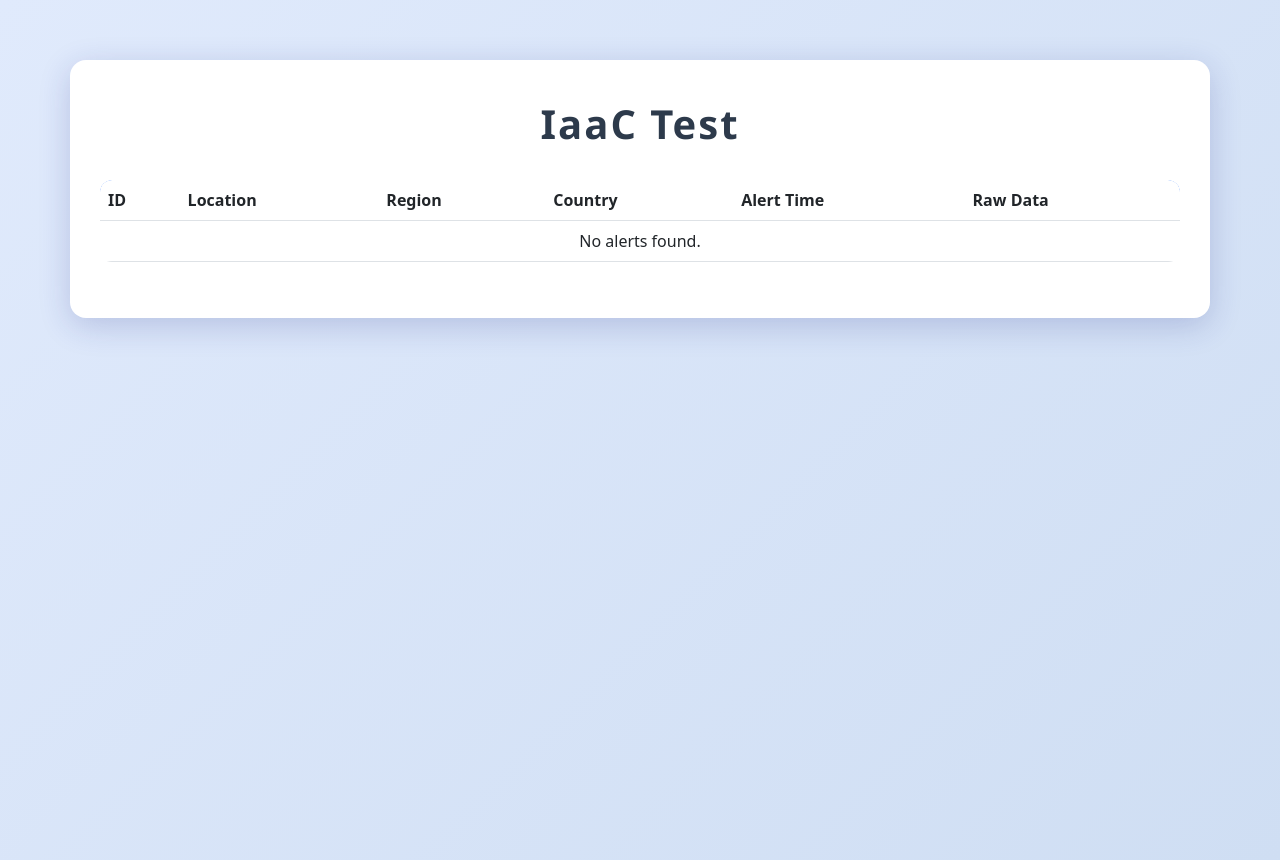
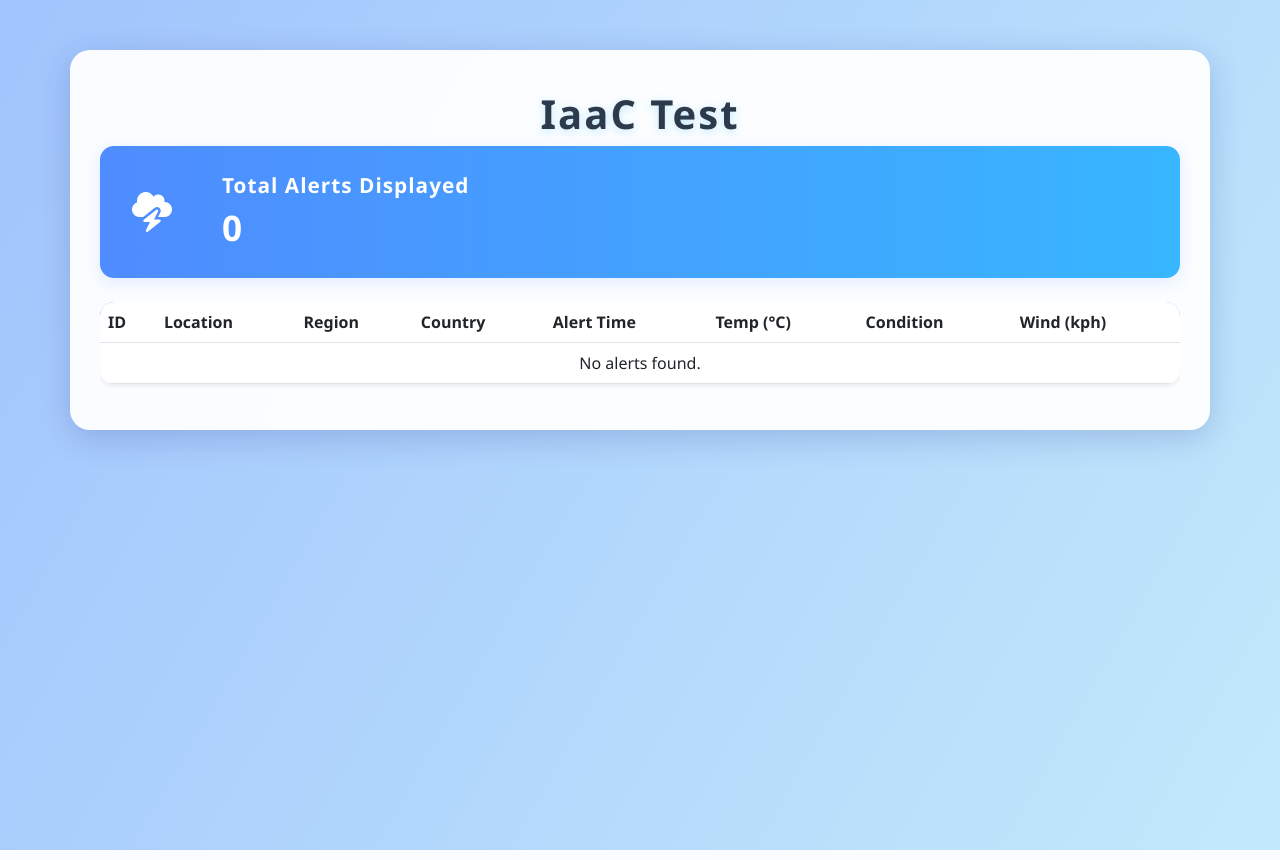
Before and after one commit to AbdulRauf-Sidd/reciever-terramform, a Flask app: page /alerts in a window 1280 px wide. Run offline with Flask 3, Linux system fonts and the light colour scheme.

Commit message:
updated page

```diff
--- a/templates/alerts.html
+++ b/templates/alerts.html
@@ -5,46 +5,91 @@
     <meta name="viewport" content="width=device-width, initial-scale=1.0">
     <title>IaaC Test - Latest Alerts</title>
     <link href="https://cdn.jsdelivr.net/npm/bootstrap@5.3.0/dist/css/bootstrap.min.css" rel="stylesheet">
+    <link rel="stylesheet" href="https://cdnjs.cloudflare.com/ajax/libs/font-awesome/6.4.0/css/all.min.css">
     <style>
         body {
-            background: linear-gradient(135deg, #e0eafc, #cfdef3);
+            background: linear-gradient(120deg, #a1c4fd 0%, #c2e9fb 100%);
             min-height: 100vh;
+            font-family: 'Segoe UI', 'Roboto', Arial, sans-serif;
         }
         .container {
-            margin-top: 60px;
-            background: #fff;
-            border-radius: 16px;
+            margin-top: 50px;
+            margin-bottom: 50px;
+            background: rgba(255,255,255,0.95);
+            border-radius: 20px;
             box-shadow: 0 8px 32px 0 rgba(31, 38, 135, 0.2);
-            padding: 40px 30px;
+            padding: 40px 30px 30px 30px;
         }
         h1 {
-            font-family: 'Segoe UI', sans-serif;
+            font-weight: 800;
+            color: #2d3a4b;
+            margin-bottom: 18px;
+            letter-spacing: 2px;
+            text-shadow: 0 2px 8px #c2e9fb;
+        }
+        .summary-card {
+            background: linear-gradient(90deg, #4f8cff 0%, #38b6ff 100%);
+            color: #fff;
+            border-radius: 14px;
+            box-shadow: 0 4px 16px 0 rgba(79,140,255,0.15);
+            padding: 24px 32px;
+            margin-bottom: 32px;
+            display: flex;
+            align-items: center;
+            gap: 32px;
+        }
+        .summary-card i {
+            font-size: 2.5rem;
+            margin-right: 18px;
+        }
+        .summary-card .summary-title {
+            font-size: 1.3rem;
+            font-weight: 600;
+            letter-spacing: 1px;
+        }
+        .summary-card .summary-value {
+            font-size: 2.2rem;
             font-weight: 700;
-            color: #2d3a4b;
-            margin-bottom: 32px;
-            letter-spacing: 2px;
         }
         table {
-            border-radius: 12px;
+            border-radius: 14px;
             overflow: hidden;
         }
         thead {
-            background: #4f8cff;
+            background: linear-gradient(90deg, #4f8cff 0%, #38b6ff 100%);
             color: #fff;
         }
         tbody tr:nth-child(even) {
             background: #f2f6fc;
         }
         .table-responsive {
-            border-radius: 12px;
+            border-radius: 14px;
+        }
+        .weather-icon {
+            font-size: 1.5rem;
+            color: #4f8cff;
+        }
+        .fade-in {
+            animation: fadeIn 1.2s;
+        }
+        @keyframes fadeIn {
+            from { opacity: 0; transform: translateY(30px); }
+            to { opacity: 1; transform: translateY(0); }
         }
     </style>
 </head>
 <body>
-    <div class="container">
-        <h1 class="text-center">IaaC Test</h1>
+    <div class="container fade-in">
+        <h1 class="text-center mb-2">IaaC Test</h1>
+        <div class="summary-card mb-4">
+            <i class="fa-solid fa-cloud-bolt"></i>
+            <div>
+                <div class="summary-title">Total Alerts Displayed</div>
+                <div class="summary-value">{{ alerts|length }}</div>
+            </div>
+        </div>
         <div class="table-responsive">
-            <table class="table table-hover align-middle">
+            <table class="table table-hover align-middle shadow-sm">
                 <thead>
                     <tr>
                         <th>ID</th>
@@ -52,22 +97,26 @@
                         <th>Region</th>
                         <th>Country</th>
                         <th>Alert Time</th>
-                        <th>Raw Data</th>
+                        <th>Temp (°C)</th>
+                        <th>Condition</th>
+                        <th>Wind (kph)</th>
                     </tr>
                 </thead>
                 <tbody>
                     {% for alert in alerts %}
                     <tr>
                         <td>{{ alert.id }}</td>
-                        <td>{{ alert.location_name }}</td>
+                        <td><i class="fa-solid fa-location-dot weather-icon"></i> {{ alert.location_name }}</td>
                         <td>{{ alert.region }}</td>
                         <td>{{ alert.country }}</td>
                         <td>{{ alert.alert_time.strftime('%Y-%m-%d %H:%M:%S') if alert.alert_time else '' }}</td>
-                        <td><pre style="white-space: pre-wrap; word-break: break-all; background: #f8f9fa; border: none; margin: 0;">{{ alert.raw_data }}</pre></td>
+                        <td>{{ alert.temp_c if alert.temp_c is not none else '-' }}</td>
+                        <td><span class="badge bg-info text-dark">{{ alert.condition if alert.condition else '-' }}</span></td>
+                        <td>{{ alert.wind_kph if alert.wind_kph is not none else '-' }}</td>
                     </tr>
                     {% else %}
                     <tr>
-                        <td colspan="6" class="text-center">No alerts found.</td>
+                        <td colspan="8" class="text-center">No alerts found.</td>
                     </tr>
                     {% endfor %}
                 </tbody>
```
